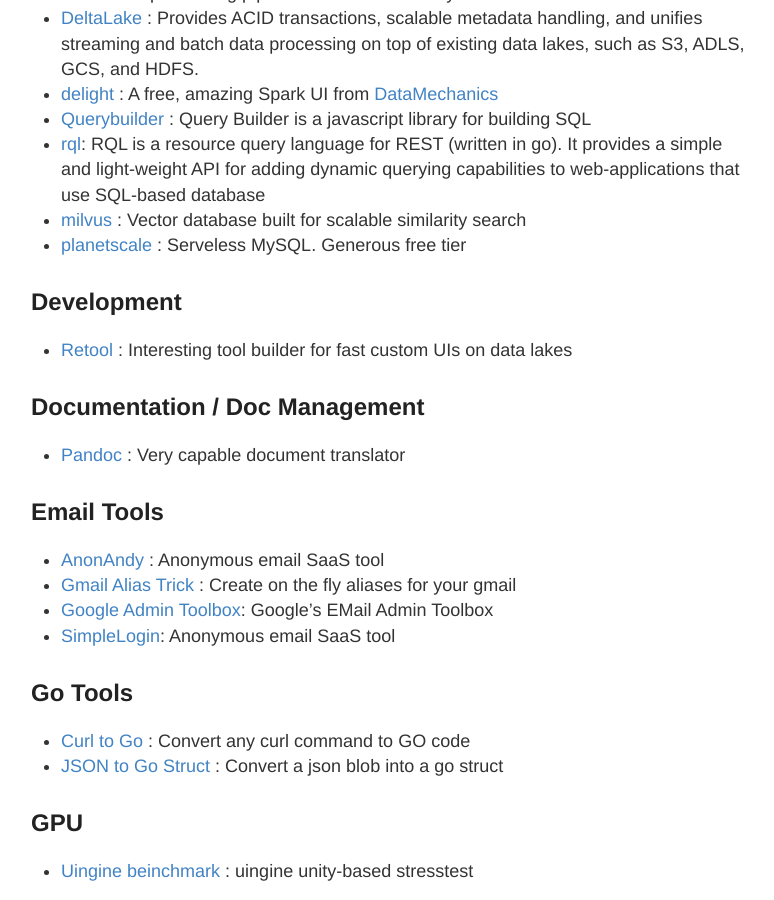
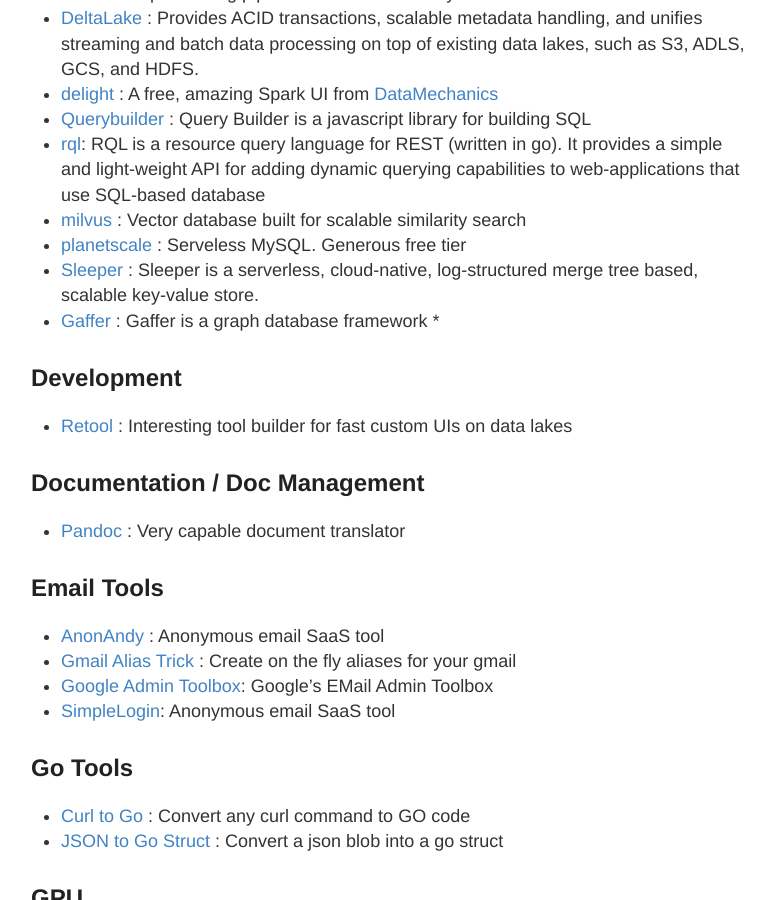
Before and after one commit to stevehenderson/stevehenderson.github.io, a Jekyll site: the page built from tools.md, in a window 1280 px wide and 900 px high, scrolled down 2371 px. Shown: the whole window, without its empty margins (249-1023 px from the left). Built offline with Jekyll 4.4.1, drawn with Linux system fonts in a browser that asks for light colours.

Commit message:
Update tools.md

```diff
--- a/tools.md
+++ b/tools.md
@@ -71,6 +71,8 @@
    * [rql](https://github.com/a8m/rql):  RQL is a resource query language for REST (written in go). It provides a simple and light-weight API for adding dynamic querying capabilities to web-applications that use SQL-based database
    * [milvus](https://milvus.io/) : Vector database built for scalable similarity search
    * [planetscale](https://planetscale.com/) : Serveless MySQL.  Generous free tier
+   * [Sleeper](https://github.com/gchq/sleeper) : Sleeper is a serverless, cloud-native, log-structured merge tree based, scalable key-value store.
+   * [Gaffer](Gaffer is a graph database framework) : Gaffer is a graph database framework   *
 
 ## Development
    * [Retool](https://retool.com/) : Interesting tool builder for fast custom UIs on data lakes
```
